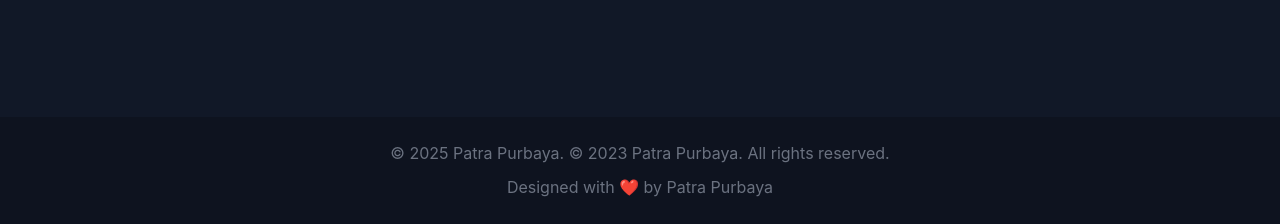
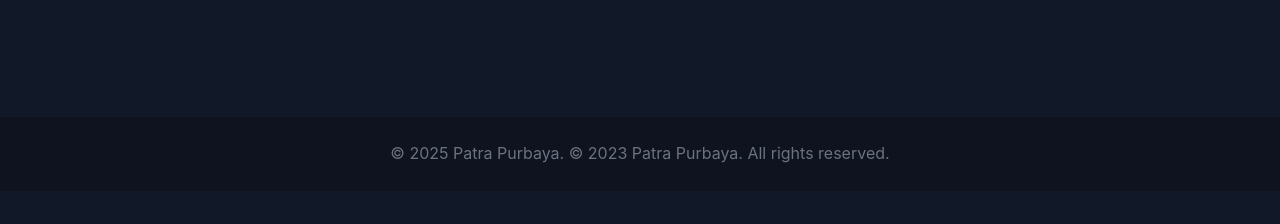
Before and after one commit to patrapurbaya277/patra.purbaya277, a plain HTML site: page index.html in a window 1280 px wide. Shown: the part 4650-4874 px from the top of the page. After the commit the page ends 4841 px from the top, so only its background shows below. Drawn offline with nearby package versions, Linux system fonts and the light colour scheme.

Commit message:
Fix footer

```diff
--- a/data/en.json
+++ b/data/en.json
@@ -183,8 +183,7 @@
     }
   },
   "footer": {
-    "copyright": "All rights reserved.",
-    "credits": "Designed with ❤️ by Patra Purbaya"
+    "copyright": "All rights reserved."
   },
   "languageSelector": {
     "label": "Language",
@@ -362,7 +361,6 @@
     }
   },
   "footer": {
-    "copyright": "© 2023 Patra Purbaya. All rights reserved.",
-    "credits": "Designed with ❤️ by Patra Purbaya"
+    "copyright": "© 2023 Patra Purbaya. All rights reserved."
   }
 }
--- a/index.html
+++ b/index.html
@@ -211,7 +211,6 @@
             <div class="row">
                 <div class="col-12 text-center">
                     <p class="mb-0">&copy; <span id="current-year"></span> Patra Purbaya. <span data-i18n="footer.copyright">All rights reserved.</span></p>
-                    <p class="mt-2 mb-0"><span data-i18n="footer.credits">Designed with ❤️ by Patra Purbaya</span></p>
                 </div>
             </div>
         </div>
```
